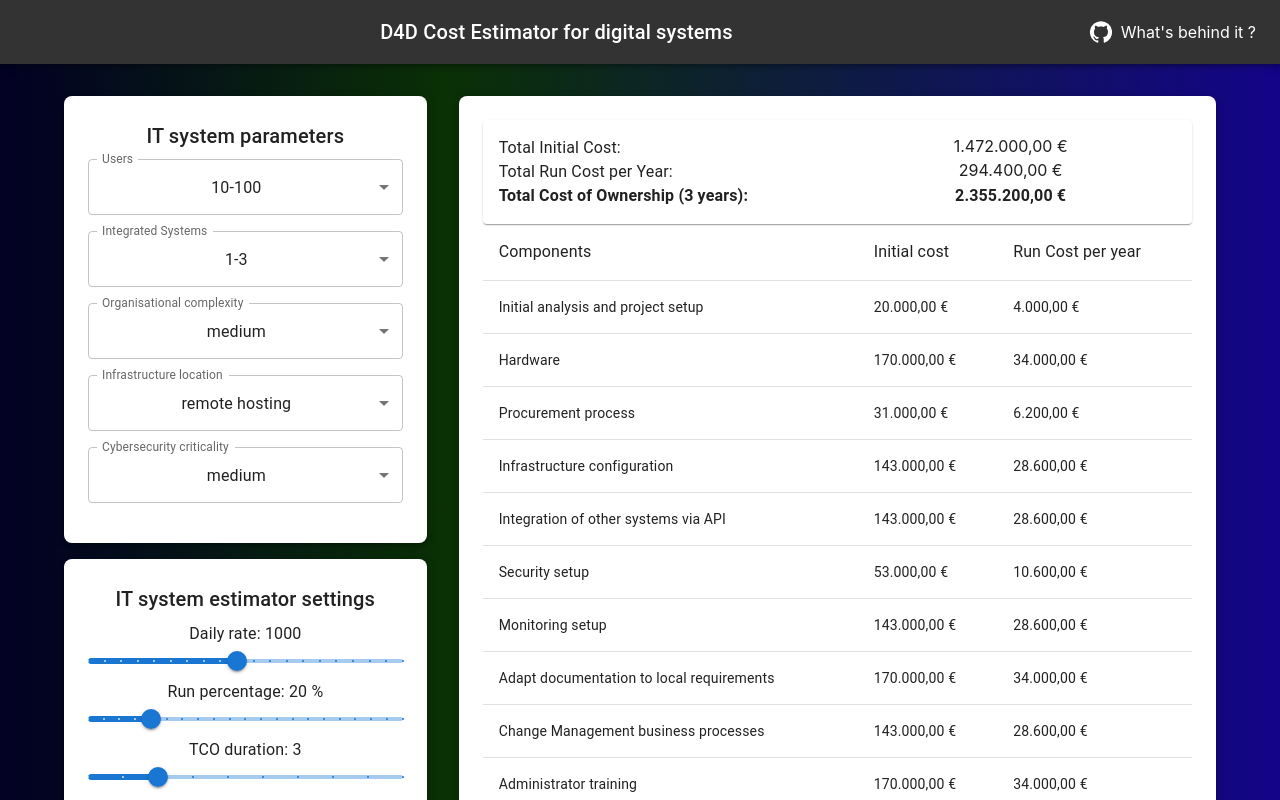
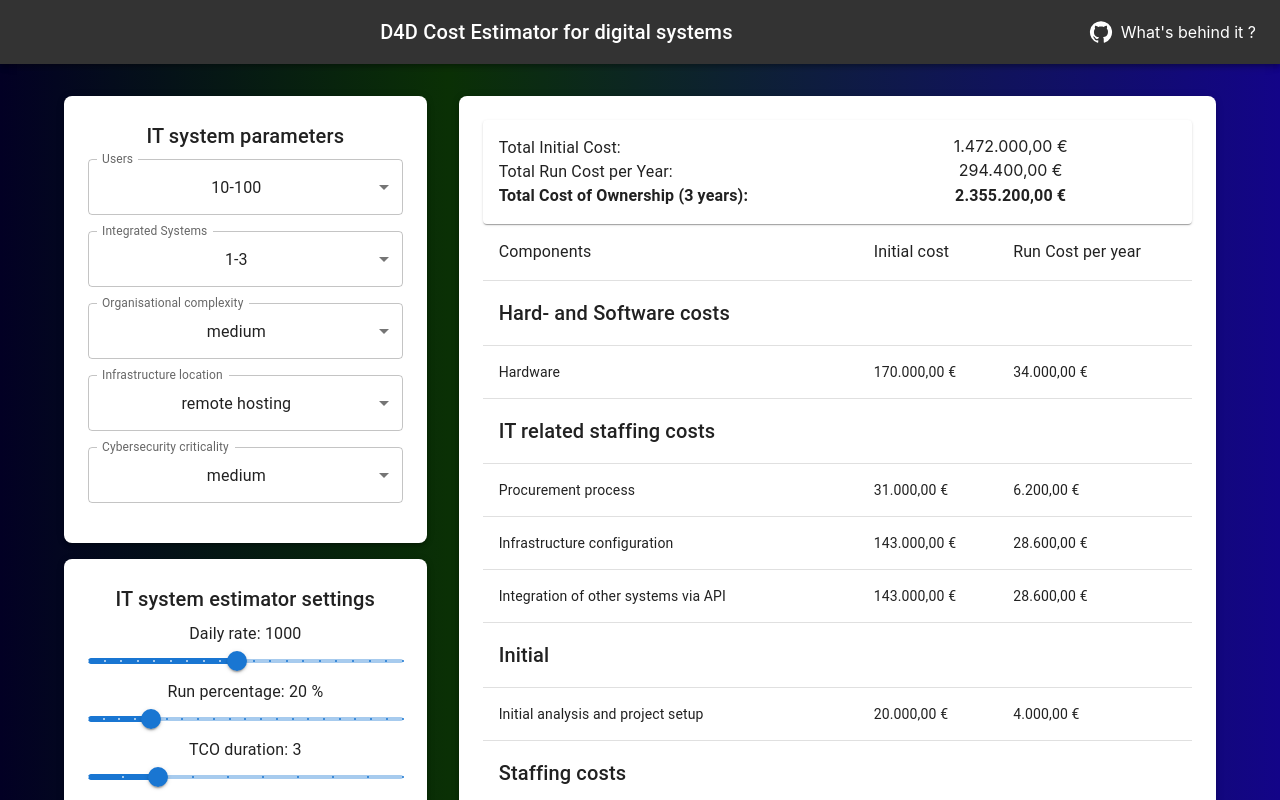
Before and after one commit to openkfw/d4destimator, a React (Create React App) app: page / in a window 1280 px wide. Shown: the top 800 px of the page. Built offline with nearby package versions, Linux system fonts and the light colour scheme.

Commit message:
Update the table to include main cost categories.

```diff
--- a/src/components/CostDetails.jsx
+++ b/src/components/CostDetails.jsx
@@ -13,7 +13,16 @@ import {
 
 const CostDetails = ({ config }) => {
   console.log("Received a new engine result", config);
+  const categories = {};
+  Object.values(config.costs).forEach((cost) => {
+    if (!categories[cost.category]) {
+      categories[cost.category] = [];
+    }
+    categories[cost.category].push(cost);
+  });
 
+  const sortedCategories = Object.keys(categories).sort();
+  console.log("Sorted categories", sortedCategories);
   return (
     <div>
       <TableContainer>
@@ -32,27 +41,35 @@ const CostDetails = ({ config }) => {
             </TableRow>
           </TableHead>
           <TableBody>
-            {Object.keys(config.costs).map((key) => (
-              <TableRow key={key}>
-                <TableCell>{config.costs[key].label}</TableCell>
+            {sortedCategories.map((category) => (
+              <React.Fragment key={category}>
+                <TableRow>
+                  <TableCell colSpan={3}>
+                    <Typography variant="h6">{category}</Typography>
+                  </TableCell>
+                </TableRow>
+                {categories[category].map((cost) => (
+                  <TableRow key={cost.label}>
+                    <TableCell>{cost.label}</TableCell>
                     <TableCell>
                       <Typography variant="body">
                         {new Intl.NumberFormat("de-DE", {
                           style: "currency",
                           currency: config.constants.dailyrate.currency,
-                    }).format(config.costs[key].value)}
+                        }).format(cost.value)}
                       </Typography>
-                </TableCell>
-                <TableCell>
+                    </TableCell><TableCell>
                   {" "}
                   {new Intl.NumberFormat("de-DE", {
                     style: "currency",
                     currency: config.constants.dailyrate.currency,
                   }).format(
-                    config.costs[key].value * config.constants.runcosts.value,
+                    cost.value * config.constants.runcosts.value,
                   )}
                 </TableCell>
                   </TableRow>
+                ))}
+              </React.Fragment>
             ))}
           </TableBody>
         </Table>
```
Also changed, not shown: 1 other file (tests, documents, lock files or other folders). Lines whose indentation alone changed are shown as unchanged.
